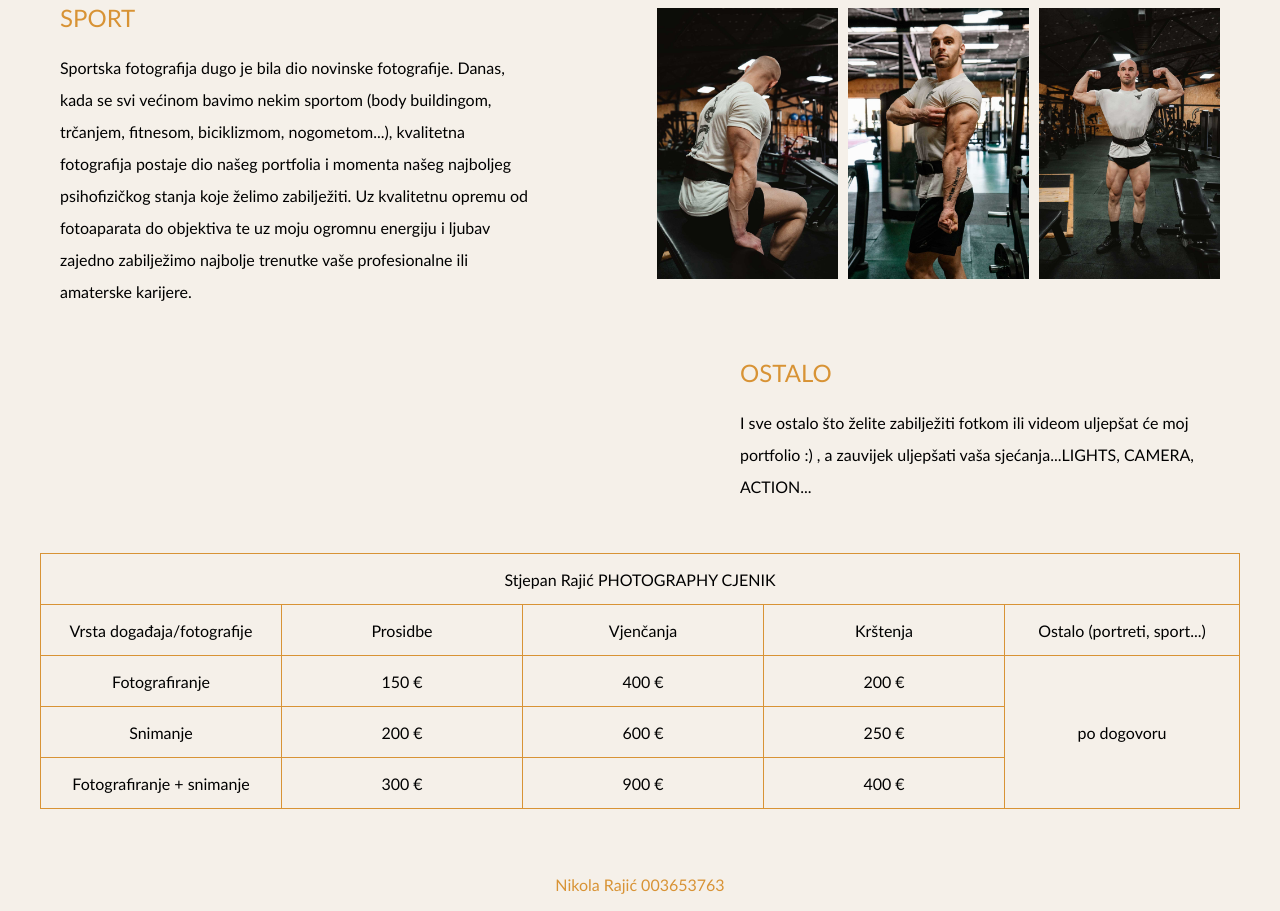
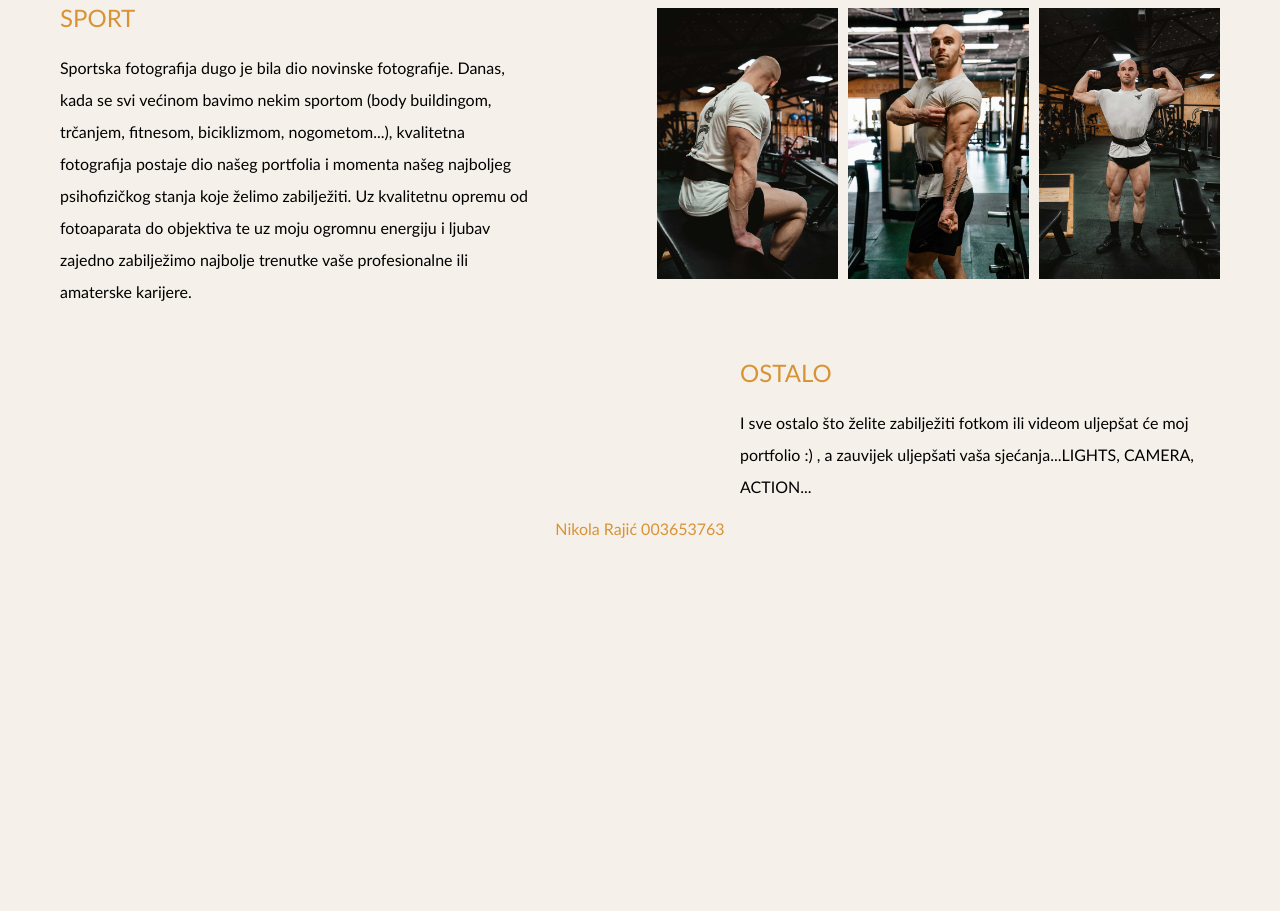
Before and after one commit to Nidjo02/Stjepan-Rajic-Photography, a plain HTML site: page index.html in a window 1280 px wide. Shown: the part 1724-2635 px from the top of the page. After the commit the page ends 2279 px from the top, so only its background shows below. Drawn offline with Linux system fonts and the light colour scheme.

Commit message:
table deleted

```diff
--- a/index.html
+++ b/index.html
@@ -114,49 +114,6 @@
             </section>
             <div class="clear"></div>
 
-                <table>
-                <tr>
-                    <td colspan="6" class="cjenik">Stjepan Rajić PHOTOGRAPHY CJENIK</td>
-                    <!-- <td></td> -->
-                    <!-- <td></td> -->
-                    <!-- <td></td> -->
-                    <!-- <td></td> -->
-                    <!-- <td></td> -->
-                </tr>
-                <tr>
-                    <td class="prvi">Vrsta događaja/fotografije</td>
-                    <td id="#prosidbe">Prosidbe</td>
-                    <td id="#vjencanja">Vjenčanja</td>
-                    <td id="#krstenja">Krštenja</td>
-                    <td id="#ostalo" colspan="2" >Ostalo (portreti, sport...)</td>
-                    <!-- <td></td> -->
-                </tr>
-                <tr>
-                    <td class="drugi">Fotografiranje</td>
-                    <td>150 €</td>
-                    <td>400 €</td>
-                    <td>200 €</td>
-                    <td colspan="2" rowspan="3">po dogovoru</td>
-                    <!-- <td>6</td> -->
-                </tr>
-                <tr>
-                    <td class="treci">Snimanje</td>
-                    <td>200 €</td>
-                    <td>600 €</td>
-                    <td>250 €</td>
-                    <!-- <td colspan="2">11</td> -->
-                    <!-- <td>12</td> -->
-                </tr>
-                <tr>
-                    <td class="cetvrti">Fotografiranje + snimanje</td>
-                    <td>300 €</td>
-                    <td>900 €</td>
-                    <td>400 €</td>
-                    <!-- <td colspan="2">17</td> -->
-                    <!-- <td>18</td> -->
-                </tr>
-            </table>
-
         </main>
 
         <footer>
--- a/naslovnica.css
+++ b/naslovnica.css
@@ -337,35 +337,7 @@ nav a {
 
 /* ostalo */
 
-/* tablica */
 
-table {
-    width: 100%;
-    margin: 50px 0px;
-}
-
-table, td, th {
-    border: 1px solid rgb(216, 147, 53);
-    border-collapse: collapse;
-
-}
-
-table td.cjenik {
-    text-align: center;
-    height: 30px;
-    padding: 10px;
-}
-
-table td {
-    width: 240px;
-    text-align: center;
-}
-
-table td.prvi,  td.drugi, td.treci, td.cetvrti {
-    height: 50px;
-}
-
-/* tablica */
 
 /* content */
 
```
